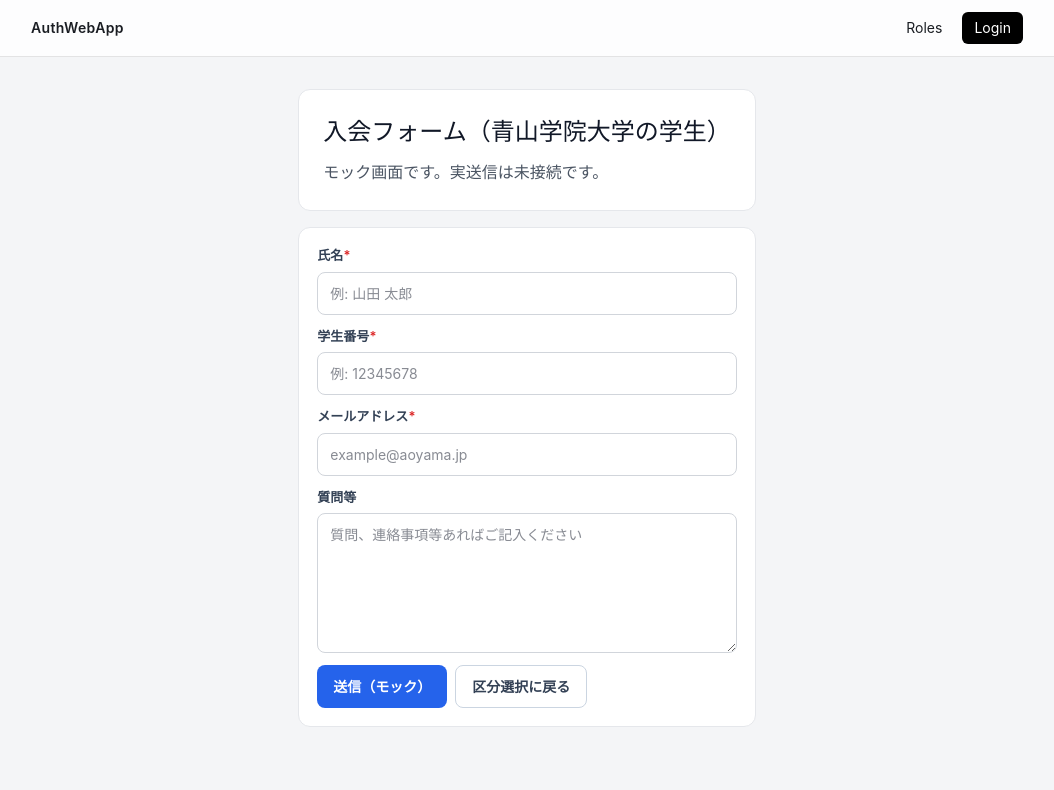
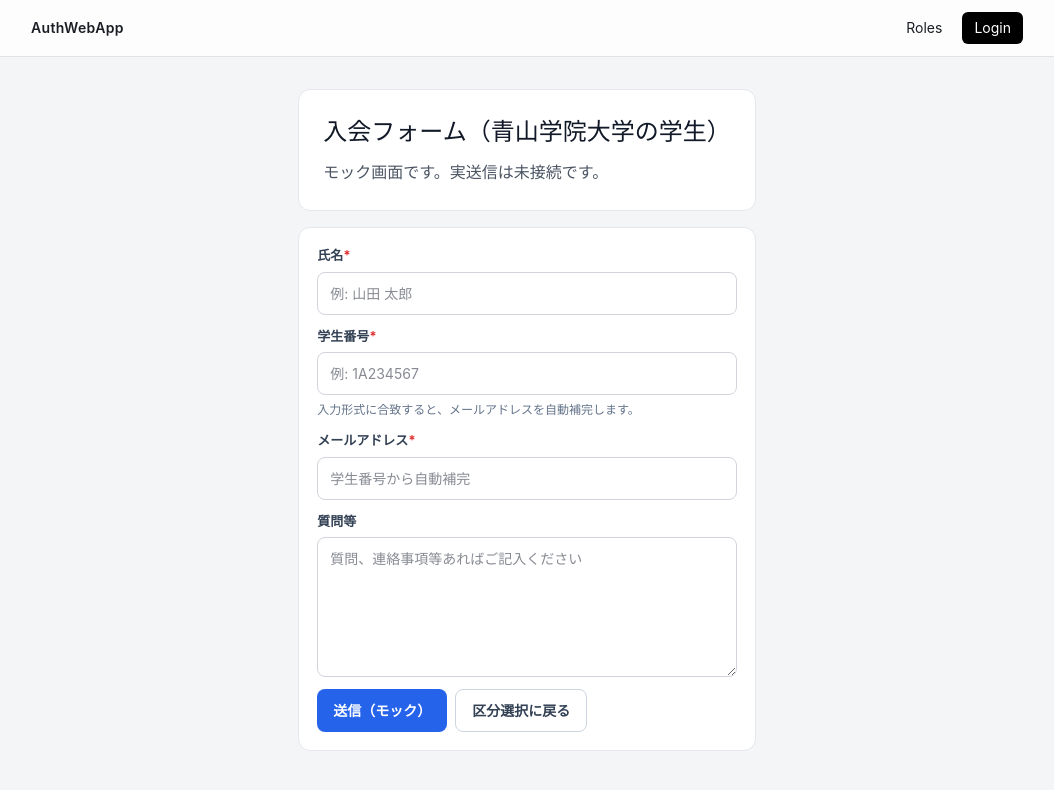
Before and after one commit to digitart-tech-assoc/AuthWebApp, a Next.js app in the folder frontend/: page /join/form/aoyama-student in a window 1280 px wide. Shown: the top 790 px of the page, without its empty margins (113-1167 px from the left). Built offline with nearby package versions, Linux system fonts and the light colour scheme; no server answers.

Commit message:
feat: Aoyama学生フォームに学生番号の自動補完機能を追加し、エラーメッセージとヘルパーテキストを実装

```diff
--- a/frontend/src/app/join/form/aoyama-student/page.tsx
+++ b/frontend/src/app/join/form/aoyama-student/page.tsx
@@ -1,7 +1,39 @@
+"use client";
+
 import Link from "next/link";
+import { useMemo, useState } from "react";
 import styles from "../../../join/join.module.css";
 
+const STUDENT_ID_PATTERN = /^[1234S][A-Za-z0-9]{7}$/;
+
+function buildAoyamaEmail(studentId: string): string {
+  const headMap: Record<string, string> = {
+    "1": "a",
+    "2": "b",
+    "3": "c",
+    "4": "d",
+    S: "s",
+  };
+
+  const normalized = studentId.trim();
+  const first = normalized.charAt(0).toUpperCase();
+  const tail = normalized.slice(1).toLowerCase();
+  const prefix = headMap[first];
+
+  if (!prefix) {
+    return "";
+  }
+
+  return `${prefix}${tail}@aoyama.ac.jp`;
+}
+
 export default function AoyamaStudentFormPage() {
+  const [studentId, setStudentId] = useState("");
+
+  const normalizedStudentId = useMemo(() => studentId.trim(), [studentId]);
+  const isStudentIdValid = STUDENT_ID_PATTERN.test(normalizedStudentId.toUpperCase());
+  const autoCompletedEmail = isStudentIdValid ? buildAoyamaEmail(normalizedStudentId) : "";
+
   return (
     <main className={styles.page}>
       <section className={styles.hero}>
@@ -17,11 +49,32 @@
           </div>
           <div className={styles.field}>
             <label className={styles.label}>学生番号<span className={styles.required}>*</span></label>
-            <input className={styles.input} placeholder="例: 12345678" />
+            <input
+              className={styles.input}
+              placeholder="例: 1A234567"
+              value={studentId}
+              onChange={(e) => setStudentId(e.target.value)}
+              aria-invalid={!isStudentIdValid && normalizedStudentId.length > 0}
+            />
+            {!isStudentIdValid && normalizedStudentId.length > 0 ? (
+              <p className={styles.errorText}>
+                学生番号は先頭が 1 / 2 / 3 / 4 / S で、全8文字の英数字で入力してください。
+              </p>
+            ) : (
+              <p className={styles.helperText}>
+                入力形式に合致すると、メールアドレスを自動補完します。
+              </p>
+            )}
           </div>
           <div className={styles.field}>
             <label className={styles.label}>メールアドレス<span className={styles.required}>*</span></label>
-            <input className={styles.input} type="email" placeholder="example@aoyama.jp" />
+            <input
+              className={styles.input}
+              type="email"
+              placeholder="学生番号から自動補完"
+              value={autoCompletedEmail}
+              readOnly
+            />
           </div>
           <div className={styles.field}>
             <label className={styles.label}>質問等</label>
--- a/frontend/src/app/join/join.module.css
+++ b/frontend/src/app/join/join.module.css
@@ -115,6 +115,18 @@
   font-weight: 600;
 }
 
+.helperText {
+  margin: 0;
+  font-size: 12px;
+  color: #64748b;
+}
+
+.errorText {
+  margin: 0;
+  font-size: 12px;
+  color: #dc2626;
+}
+
 .required {
   color: #dc2626;
 }
```
